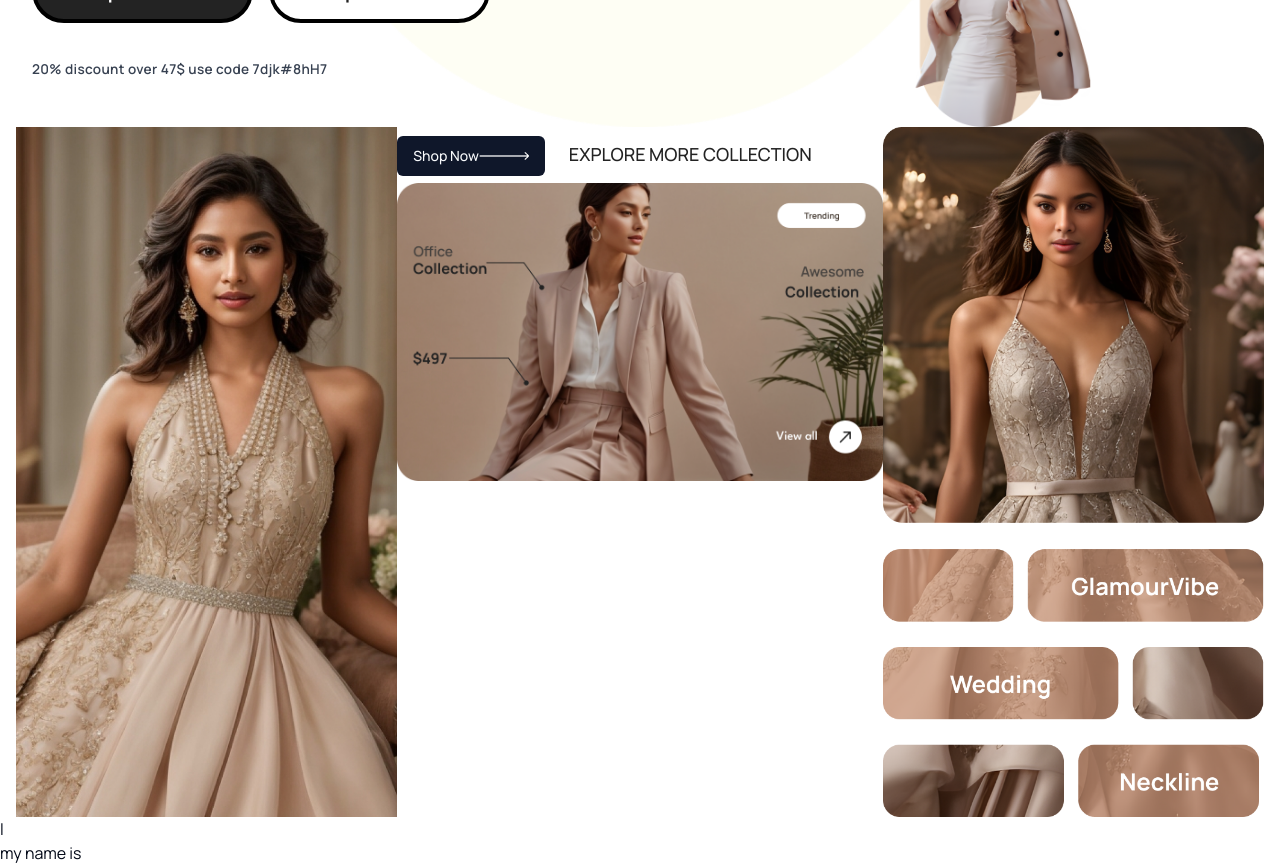
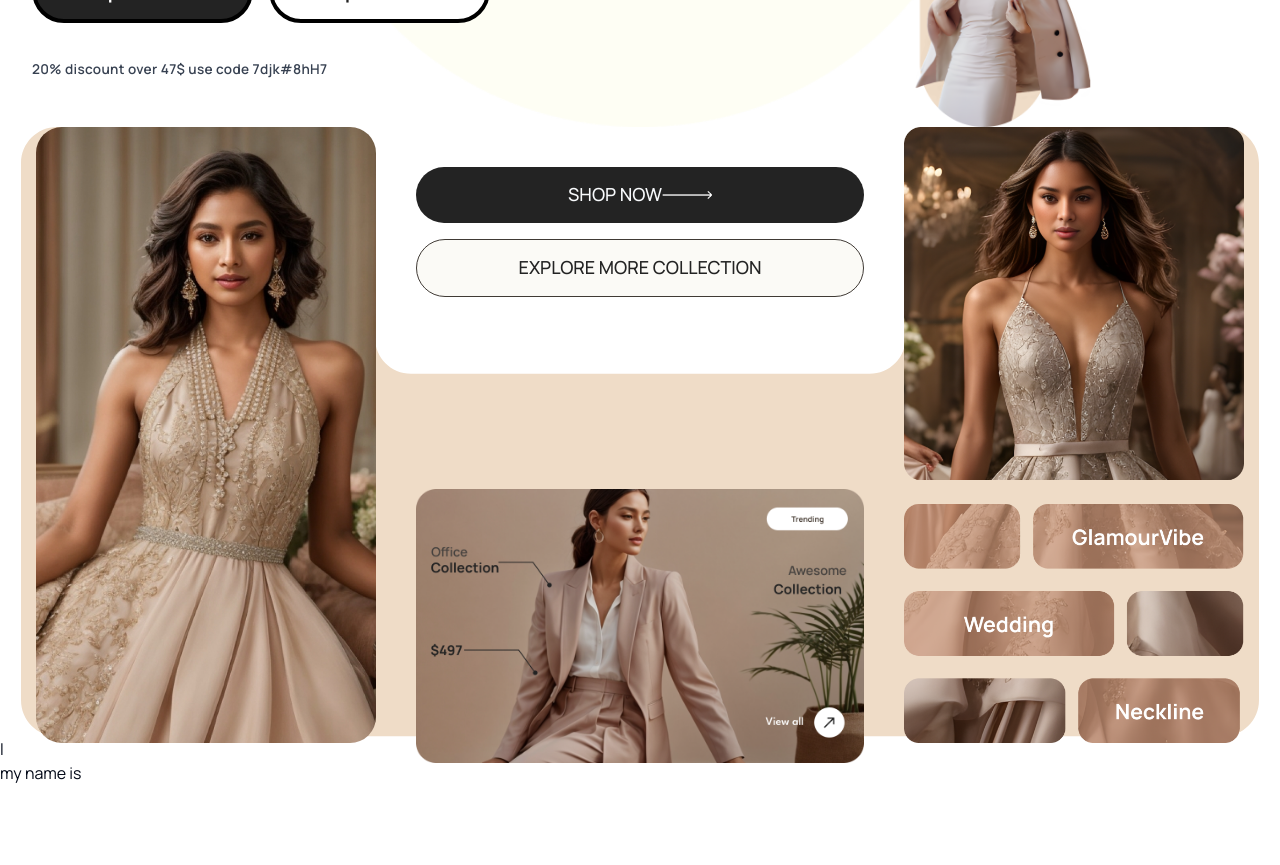
Before and after one commit to Iqtidartara/Main-Plume, a Next.js app: page / in a window 1280 px wide. Shown: the part 640-1505 px from the top of the page. After the commit the page ends 1443 px from the top, so only its background shows below. Built offline with nearby package versions, Linux system fonts and the light colour scheme.

Commit message:
refractor :importing changes

```diff
--- a/components/Demo.tsx
+++ b/components/Demo.tsx
@@ -1,22 +1,34 @@
 import Image from "next/image";
 import React from "react";
 import { Button } from "./ui/button";
+import { url } from "inspector";
 
 const Demo = () => {
   return (
     <section className="w-full">
-      <div className="mx-auto max-w-[80rem] px-4">
+      <div
+      style={
+        {
+          background :"url('/bgdemo.svg')",
+          backgroundPosition : "center",
+          backgroundRepeat:'no-repeat',
+          backgroundSize:'contain',
+          width:'1240px',
+          height:'610.37px',
+        }
+      }
+      className="mx-auto max-w-[80rem] px-4">
         {/* main div where I give flex property */}
 
         <div className="flex flex-row justify-between">
           {/* first image */}
           <div className="w-1/3">
-            <Image src="/demo1.png" alt="first image" width={600} height={400} className="w-full" />
+            <Image src="/demo1.png" alt="first image" width={525} height={324} className="rounded-[1.625rem]" />
           </div>
 
           {/* buttons and image */}
-          <div>
-            <Button className="">
+          <div className="flex flex-col gap-4 m-10">
+            <Button className=" text-[1.125rem] font-500 uppercase px-6 py-7 bg-[#232323] rounded-[3.23125rem] ">
               Shop Now
               <Image
                 src="/Arrow 12.png"
@@ -26,20 +38,20 @@ const Demo = () => {
                 className="w-4.9375rem h-2"
               />
             </Button>
-            <Button className="bg-white px-6 py-7 text-[#232323] text-[1.125rem] font-500 uppercase text-center  ">explore more COLLECTION</Button>
+            <Button className="bg-[#FBFAF6] border-[1.65px] border-solid border-[#403A35] px-6 py-7 text-[#232323] text-[1.125rem] font-500 uppercase text-center rounded-[3.23125rem] ">explore more COLLECTION</Button>
 
             <Image
               src={"/demo2.png"}
               alt="second image"
               width={530}
               height={325}
-              className=""
+              className="mt-44"
             />
           </div>
 
           {/* last image */}
           <div className="w-1/3  ">
-            <Image src="/demo3.png" alt="third image" width={530} height={530} className="" />
+            <Image src="/demo3.png" alt="third image" width={530} height={530} className="w-[33.125rem]" />
           </div>
         </div>
       </div>
```
Also changed, not shown: public/bgdemo.svg (renamed from public/Rectangle 2075.svg), public/favicon - Copy.png (deleted).
